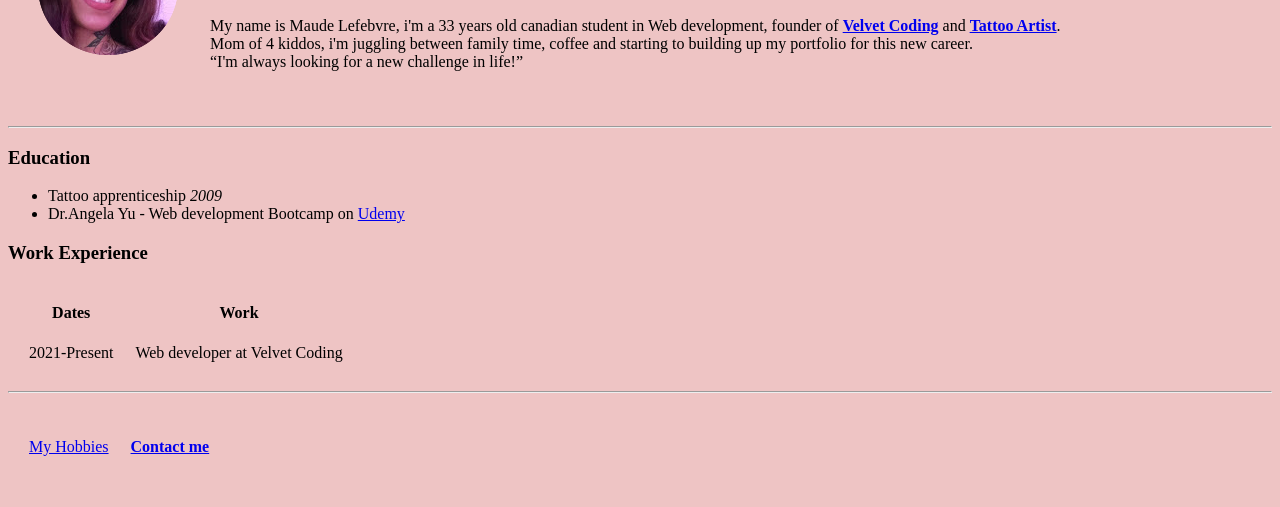
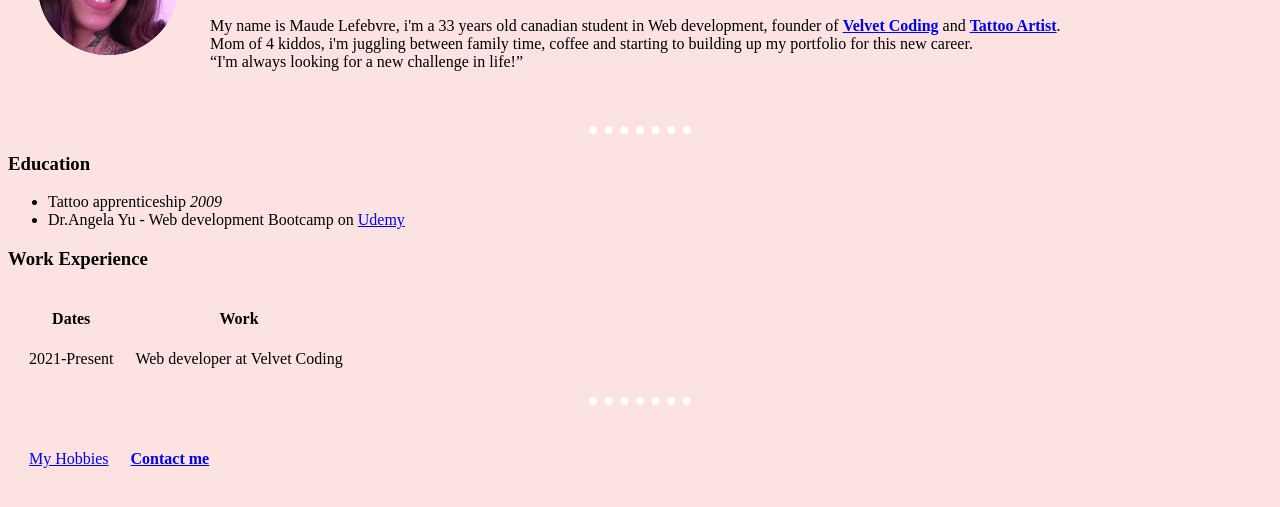
Before and after one commit to TheVelvetCoding/cv, a plain HTML site: page index.html in a window 1280 px wide. Shown: the part 149-656 px from the top of the page. Drawn offline with Linux system fonts and the light colour scheme; files that its build step writes are made by us from their sources.

Commit message:
Update index.html

```diff
--- a/index.html
+++ b/index.html
@@ -4,9 +4,10 @@
 <head>
   <meta charset="utf-8">
   <title>Velvet Coding Website©</title>
+  <link rel="stylesheet" href="css/styles.css">
 </head>
 
-<body style="background-color: #EEC4C4;">
+<body>
   <table cellspacing="30">
     <tr>
       <td><img src="MaudeProfile.png" alt=""></td>
```
